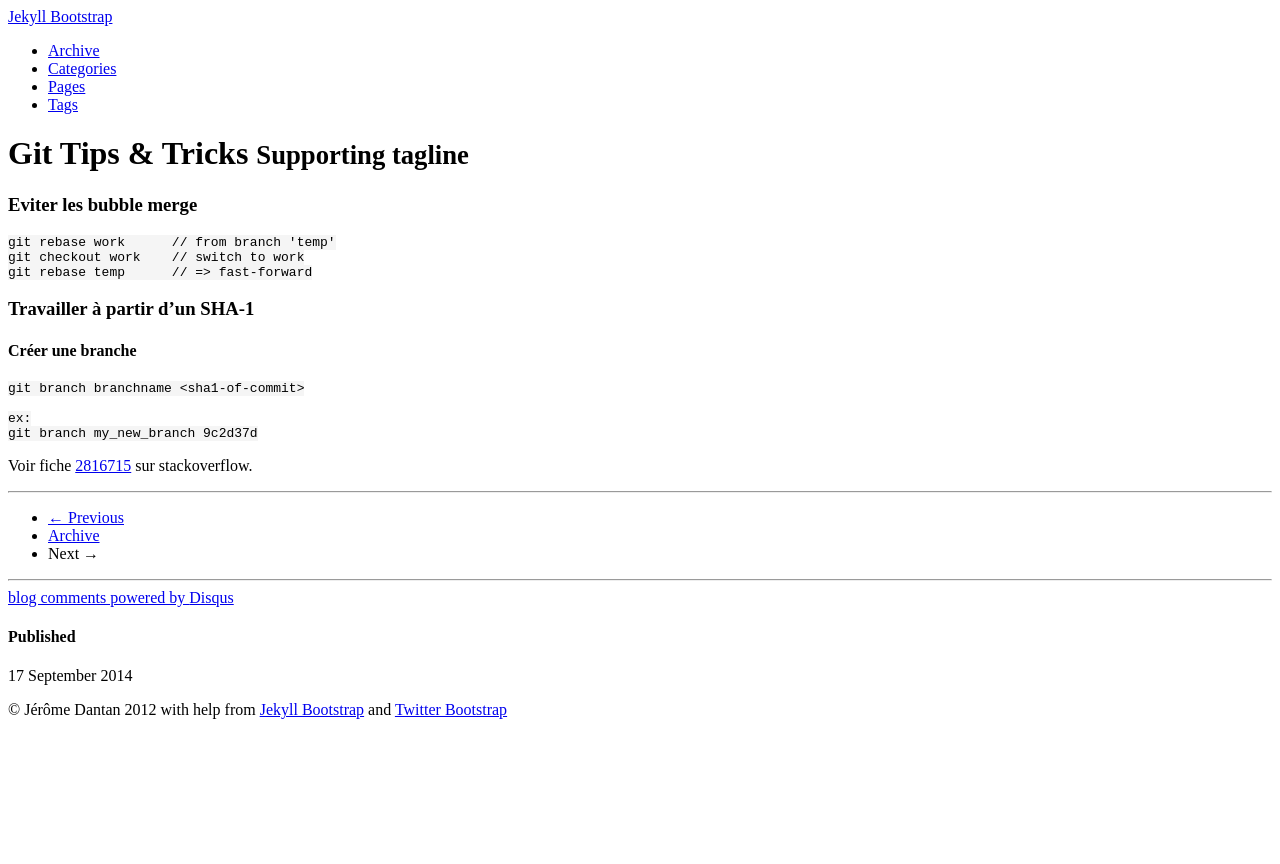
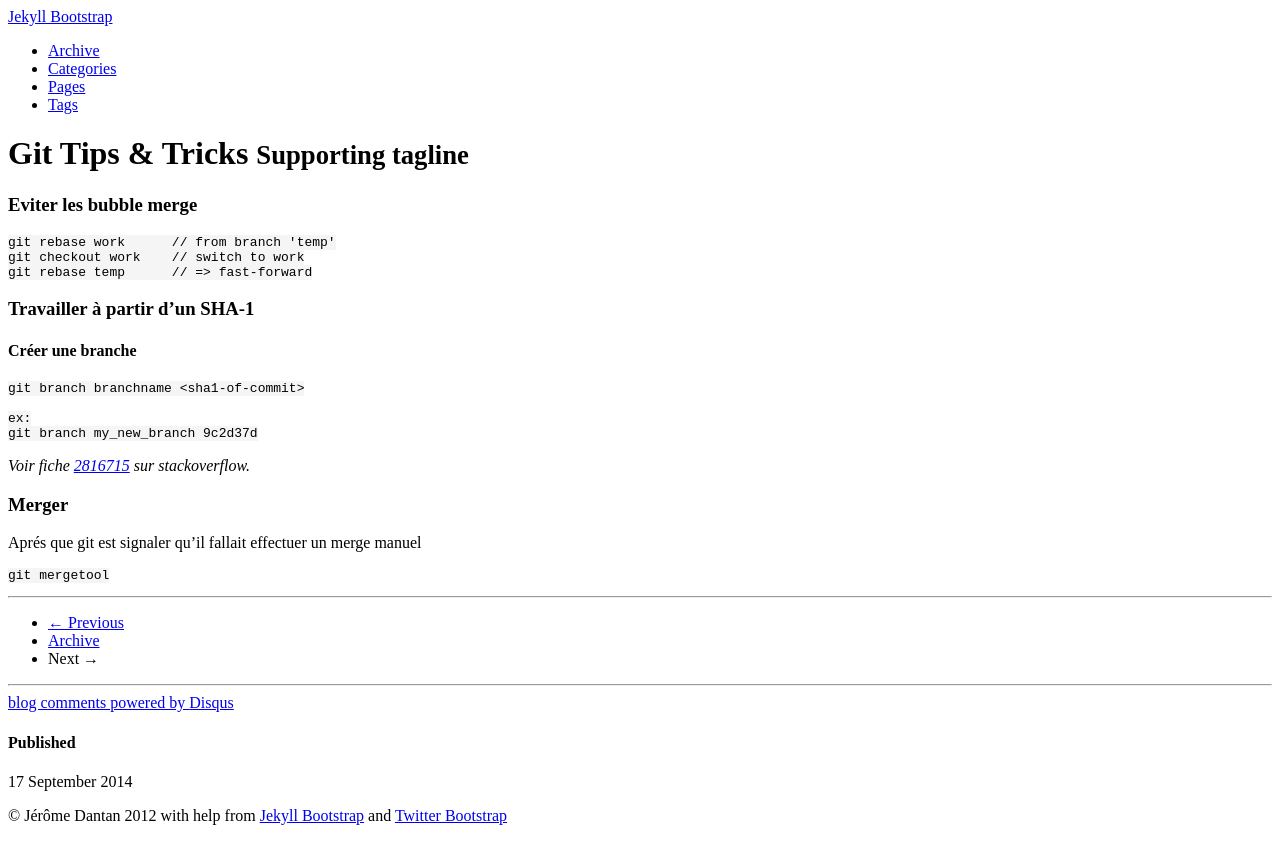
Before and after one commit to jidify/jidify.github.io, a Jekyll site: the page built from _posts/2014-09-17-git---tips--tricks.md, in a window 1280 px wide. Shown: the top 864 px of the page. Built offline with Jekyll 4.4.1, drawn with Linux system fonts in a browser that asks for light colours; comment, search, counter and statistics services are not loaded.

Commit message:
update tips & tricks

```diff
--- a/_posts/2014-09-17-git---tips--tricks.md
+++ b/_posts/2014-09-17-git---tips--tricks.md
@@ -23,4 +23,11 @@ tags: []
     ex:
     git branch my_new_branch 9c2d37d
 
-Voir fiche [2816715](http://stackoverflow.com/questions/2816715/branch-from-a-previous-commit-using-git) sur stackoverflow.
+_Voir fiche [2816715](http://stackoverflow.com/questions/2816715/branch-from-a-previous-commit-using-git) sur stackoverflow._
+
+
+###Merger
+
+Aprés que git est signaler qu'il fallait effectuer un merge manuel
+
+    git mergetool
```
